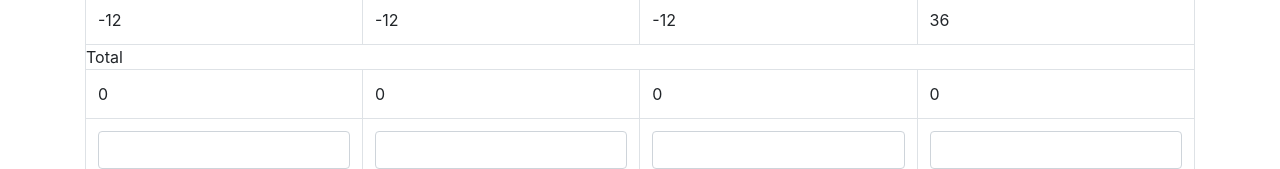
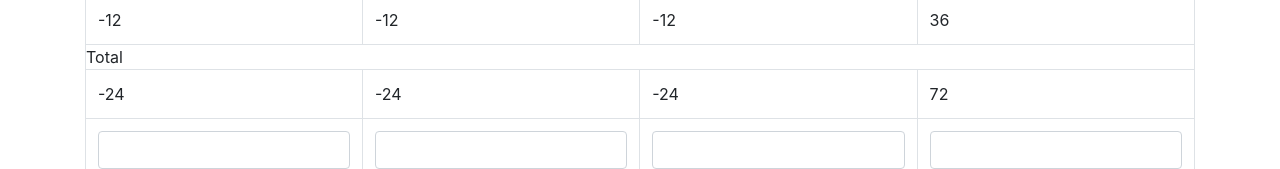
Before and after one commit to hongbinc/MJScore, an Angular app: page / in a window 1280 px wide. Shown: the part 190-359 px from the top of the page. Built offline with nearby package versions, Linux system fonts and the light colour scheme.

Commit message:
Calculate total score for each player onInit

```diff
--- a/src/app/score-form/score-form.component.ts
+++ b/src/app/score-form/score-form.component.ts
@@ -43,6 +43,15 @@ export class ScoreFormComponent implements OnInit {
             player3Score: -12,
             player4Score: 36
         }]
+
+        if (this.playerScoreData.length > 0) {
+            this.playerScoreData.forEach(score => {
+                this.playerOneTotalScore = this.playerOneTotalScore + score.player1Score;
+                this.playerTwoTotalScore = this.playerTwoTotalScore + score.player2Score;
+                this.playerThreeTotalScore = this.playerThreeTotalScore + score.player3Score;
+                this.playerFourTotalScore = this.playerFourTotalScore + score.player4Score;
+            });
+        }
     }
 
     public defaultScoreModel() {
@@ -64,13 +73,13 @@ export class ScoreFormComponent implements OnInit {
     }
 
     onInputChange(player, value) {
-        if (!value) return;
+        if (!value || value < 0) return;
 
 
         value = Number(value);
 
         if (player === "1") {
-            this.inputScores.player1Score = value;
+            this.inputScores.player1Score = 3 * value;
             this.inputScores.player2Score = -value;
             this.inputScores.player3Score = -value;
             this.inputScores.player4Score = -value;
@@ -80,7 +89,7 @@ export class ScoreFormComponent implements OnInit {
             this.scoreInputForm.controls['player4Score'].setValue(-value);
         } else if (player === "2") {
             this.inputScores.player1Score = -value;
-            this.inputScores.player2Score = value;
+            this.inputScores.player2Score = 3 * value;
             this.inputScores.player3Score = -value;
             this.inputScores.player4Score = -value;
 
@@ -90,7 +99,7 @@ export class ScoreFormComponent implements OnInit {
         } else if (player === "3") {
             this.inputScores.player1Score = -value;
             this.inputScores.player2Score = -value;
-            this.inputScores.player3Score = value;
+            this.inputScores.player3Score = 3 * value;
             this.inputScores.player4Score = -value;
 
             this.scoreInputForm.controls['player1Score'].setValue(-value);
@@ -100,7 +109,7 @@ export class ScoreFormComponent implements OnInit {
             this.inputScores.player1Score = -value;
             this.inputScores.player2Score = -value;
             this.inputScores.player3Score = -value;
-            this.inputScores.player4Score = value;
+            this.inputScores.player4Score = 3 * value;
 
             this.scoreInputForm.controls['player1Score'].setValue(-value);
             this.scoreInputForm.controls['player2Score'].setValue(-value);
```
